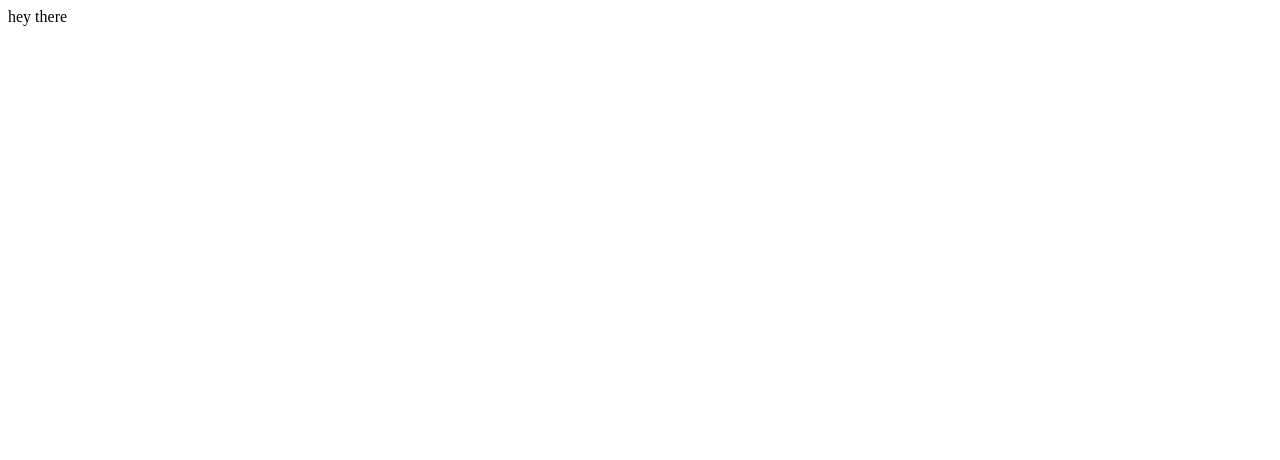
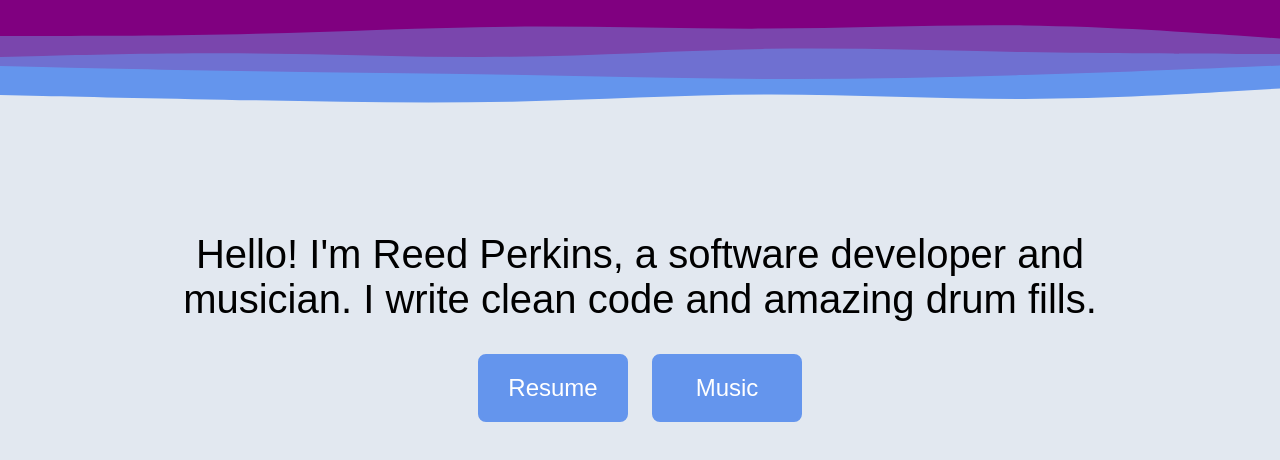
Before and after one commit to rjp9/rjp9.github.io, a plain HTML site: page index.html in a window 1280 px wide. Drawn offline with Linux system fonts and the light colour scheme.

Commit message:
Revamed website

```diff
--- a/index.html
+++ b/index.html
@@ -1 +1,74 @@
-hey there
+<!DOCTYPE html>
+<html lang="en">
+  <head>
+    <meta charset="UTF-8" />
+    <meta name="viewport" content="width=device-width, initial-scale=1.0" />
+    <title>Home</title>
+    <link rel="stylesheet" href="style.css" />
+  </head>
+  <body>
+    <div style="display: flex; flex-direction: column; height: 100%;">
+      <div style="width: 100%; height: 200px">
+        <svg
+          id="visual"
+          viewBox="0 0 900 400"
+          width="100%"
+          height="100%"
+          xmlns="http://www.w3.org/2000/svg"
+          xmlns:xlink="http://www.w3.org/1999/xlink"
+          version="1.1"
+          preserveAspectRatio="none"
+        >
+          <path
+            d="M0 190L30 191.8C60 193.7 120 197.3 180 200.7C240 204 300 207 360 203.3C420 199.7 480 189.3 540 189C600 188.7 660 198.3 720 198C780 197.7 840 187.3 870 182.2L900 177L900 0L870 0C840 0 780 0 720 0C660 0 600 0 540 0C480 0 420 0 360 0C300 0 240 0 180 0C120 0 60 0 30 0L0 0Z"
+            fill="#6495ed"
+          ></path>
+          <path
+            d="M0 132L30 134C60 136 120 140 180 142.7C240 145.3 300 146.7 360 149.7C420 152.7 480 157.3 540 158C600 158.7 660 155.3 720 150.2C780 145 840 138 870 134.5L900 131L900 0L870 0C840 0 780 0 720 0C660 0 600 0 540 0C480 0 420 0 360 0C300 0 240 0 180 0C120 0 60 0 30 0L0 0Z"
+            fill="#6f70d1"
+          ></path>
+          <path
+            d="M0 114L30 111.8C60 109.7 120 105.3 180 106.8C240 108.3 300 115.7 360 113.7C420 111.7 480 100.3 540 97.7C600 95 660 101 720 104.2C780 107.3 840 107.7 870 107.8L900 108L900 0L870 0C840 0 780 0 720 0C660 0 600 0 540 0C480 0 420 0 360 0C300 0 240 0 180 0C120 0 60 0 30 0L0 0Z"
+            fill="#7a46ad"
+          ></path>
+          <path
+            d="M0 72L30 72C60 72 120 72 180 67.7C240 63.3 300 54.7 360 53.3C420 52 480 58 540 57.2C600 56.3 660 48.7 720 50.8C780 53 840 65 870 71L900 77L900 0L870 0C840 0 780 0 720 0C660 0 600 0 540 0C480 0 420 0 360 0C300 0 240 0 180 0C120 0 60 0 30 0L0 0Z"
+            fill="#800080"
+          ></path>
+        </svg>
+      </div>
+      <div
+        id="main-container"
+        style="
+          display: flex;
+          margin-top: 2rem;
+          height: 100%;
+          flex-direction: column;
+          gap: 2rem;
+        "
+      >
+        <div id="main-text">
+          Hello! I'm Reed Perkins, a software developer and musician. I write
+          clean code and amazing drum fills.
+        </div>
+        <div
+          id="main-buttons"
+          style="
+            font-size: x-large;
+            display: flex;
+            width: 100%;
+            gap: 1em;
+            justify-content: center;
+          "
+        >
+          <a href="https://profile.indeed.com/p/reedp-ftwtv2c">
+            <button>Resume</button>
+          </a>
+          <a href="https://open.spotify.com/artist/1mhe70fSiQDyc16JVlhBUE">
+            <button>Music</button>
+          </a>
+        </div>
+      </div>
+    </div>
+  </body>
+</html>
--- /dev/null
+++ b/style.css
@@ -0,0 +1,59 @@
+* {
+    box-sizing: border-box;
+    margin: 0;
+}
+
+/* body {
+    width: 100vh;
+    height: 100vh;
+} */
+
+body {
+    height: 100vh;
+    font-family: Arial, Helvetica, sans-serif;
+    text-align: center;
+    background-color: rgb(226 232 240);
+}
+
+button {
+    padding: 1rem 1.5rem;
+    background: cornflowerblue;
+    border: solid cornflowerblue 0.25rem;
+    border-radius: 0.5rem;
+    cursor: pointer;
+    text-align: center;
+    font-size: x-large;
+    color: white;
+    min-width: 150px;
+}
+
+button:hover {
+    background-color: purple;
+    border-color: purple;
+}
+
+#main-container {
+    padding: 0 4rem;
+}
+
+#main-text {
+    font-size: 2rem;
+}
+
+#main-buttons {
+    flex-direction: column;
+}
+
+@media screen and (min-width: 700px) {
+    #main-text {
+        font-size: 2.5rem;
+    }
+
+    #main-container {
+        padding: 0 10rem;
+    }
+
+    #main-buttons {
+        flex-direction: row;
+    }
+}
```
Also changed, not shown: 2 other files.
